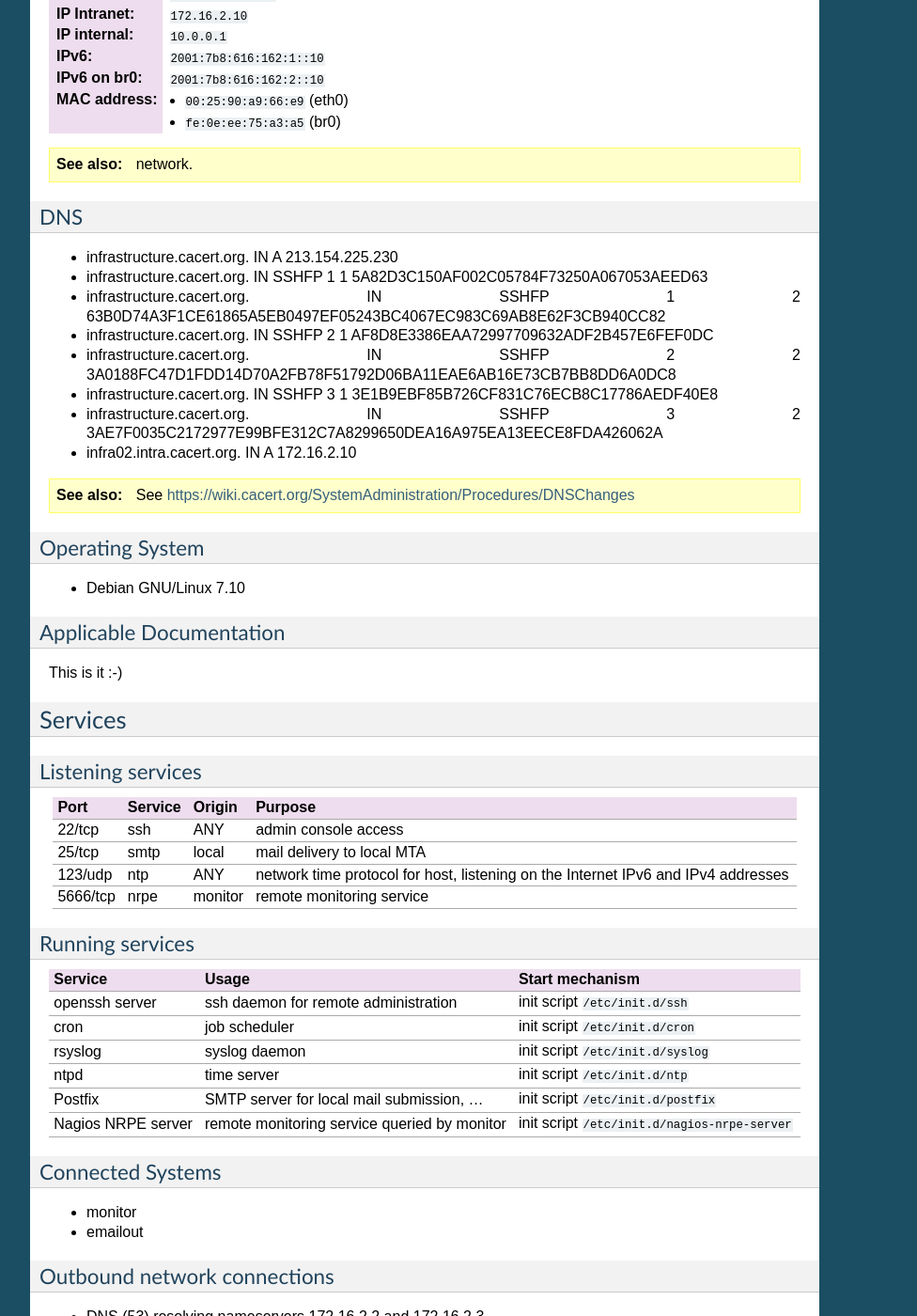
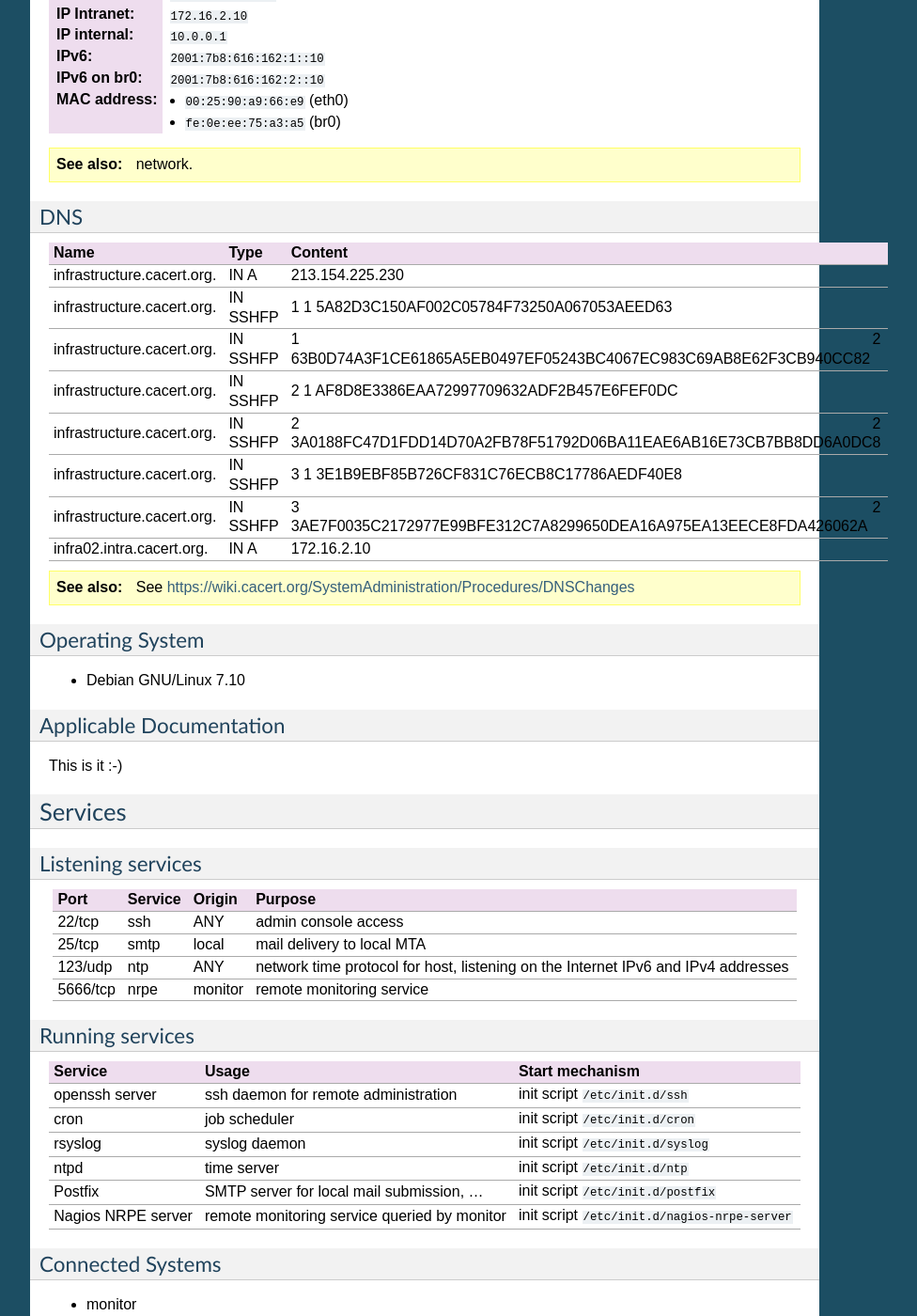
Before and after one commit to CAcertOrg/cacert-infradocs, a Sphinx documentation site: the page built from docs/systems/infra02.rst, in a window 1280 px wide and 1400 px high, scrolled down 1043 px. Shown: the whole window at 94% size, without its empty margins (198-1174 px from the left). Built offline with Sphinx 7.4.7, drawn with Linux system fonts in a browser that asks for light colours; cross-references to code outside the pages are shown as plain code; some of the changed text lies outside the part shown.

Commit message:
Finalize Infra02 documentation
This commit adds all information existing in
https://wiki.cacert.org/SystemAdministration/Systems/Infra02 to the
infra02 document. The commit adds index terms and the DNS entries are
now formatted as a table to be more readable

```diff
--- a/docs/systems/infra02.rst
+++ b/docs/systems/infra02.rst
@@ -88,14 +88,21 @@
 DNS
 ---
 
-* infrastructure.cacert.org. IN A 213.154.225.230
-* infrastructure.cacert.org. IN SSHFP 1 1 5A82D3C150AF002C05784F73250A067053AEED63
-* infrastructure.cacert.org. IN SSHFP 1 2 63B0D74A3F1CE61865A5EB0497EF05243BC4067EC983C69AB8E62F3CB940CC82
-* infrastructure.cacert.org. IN SSHFP 2 1 AF8D8E3386EAA72997709632ADF2B457E6FEF0DC
-* infrastructure.cacert.org. IN SSHFP 2 2 3A0188FC47D1FDD14D70A2FB78F51792D06BA11EAE6AB16E73CB7BB8DD6A0DC8
-* infrastructure.cacert.org. IN SSHFP 3 1 3E1B9EBF85B726CF831C76ECB8C17786AEDF40E8
-* infrastructure.cacert.org. IN SSHFP 3 2 3AE7F0035C2172977E99BFE312C7A8299650DEA16A975EA13EECE8FDA426062A
-* infra02.intra.cacert.org. IN A 172.16.2.10
+.. index::
+   single: DNS records; Infra02
+
+========================== ======== ====================================================================
+Name                       Type     Content
+========================== ======== ====================================================================
+infrastructure.cacert.org. IN A     213.154.225.230
+infrastructure.cacert.org. IN SSHFP 1 1 5A82D3C150AF002C05784F73250A067053AEED63
+infrastructure.cacert.org. IN SSHFP 1 2 63B0D74A3F1CE61865A5EB0497EF05243BC4067EC983C69AB8E62F3CB940CC82
+infrastructure.cacert.org. IN SSHFP 2 1 AF8D8E3386EAA72997709632ADF2B457E6FEF0DC
+infrastructure.cacert.org. IN SSHFP 2 2 3A0188FC47D1FDD14D70A2FB78F51792D06BA11EAE6AB16E73CB7BB8DD6A0DC8
+infrastructure.cacert.org. IN SSHFP 3 1 3E1B9EBF85B726CF831C76ECB8C17786AEDF40E8
+infrastructure.cacert.org. IN SSHFP 3 2 3AE7F0035C2172977E99BFE312C7A8299650DEA16A975EA13EECE8FDA426062A
+infra02.intra.cacert.org.  IN A     172.16.2.10
+========================== ======== ====================================================================
 
 .. seealso::
 
```
Also changed, not shown: other parts of docs/systems/infra02.rst (+9 -0 lines).
